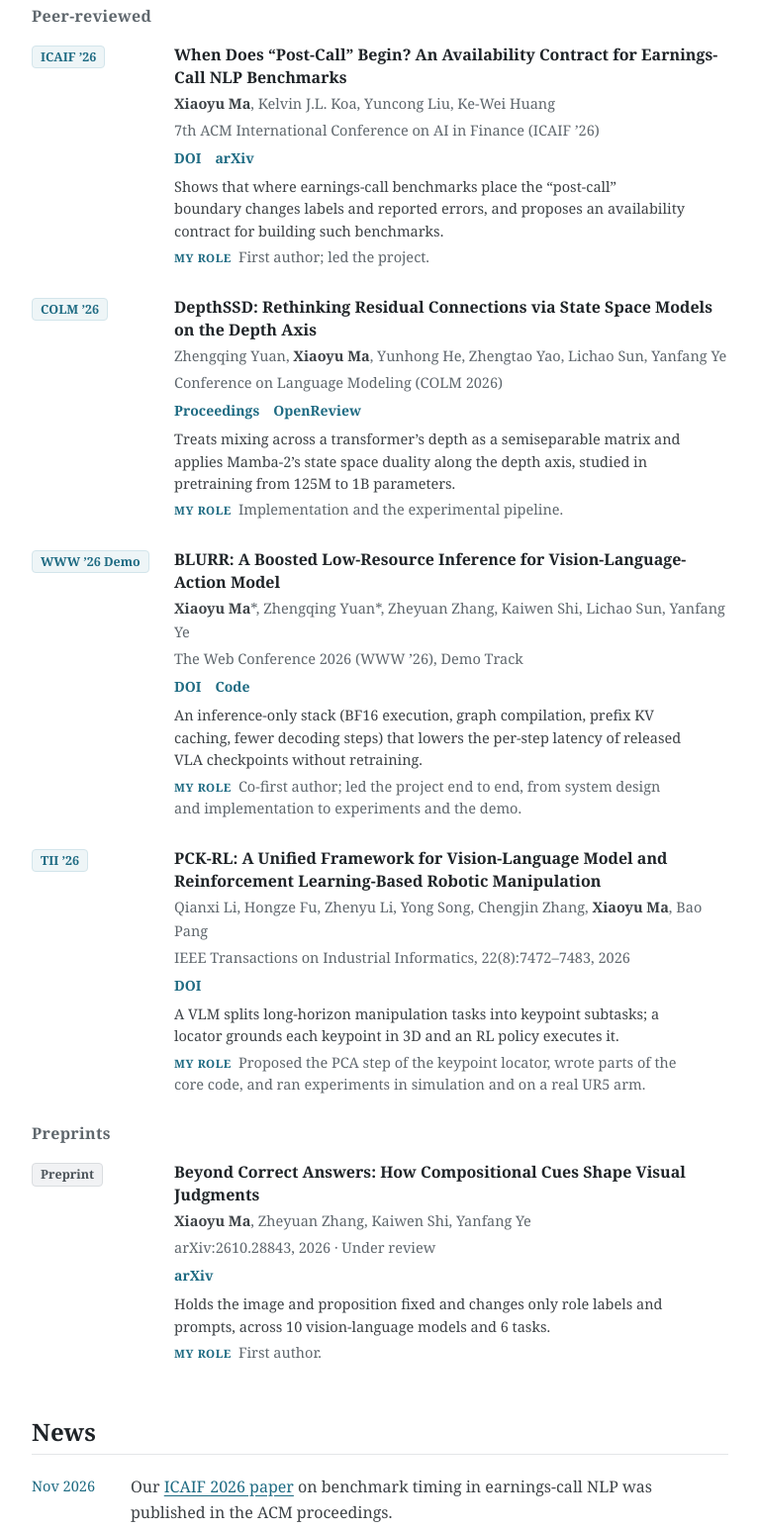
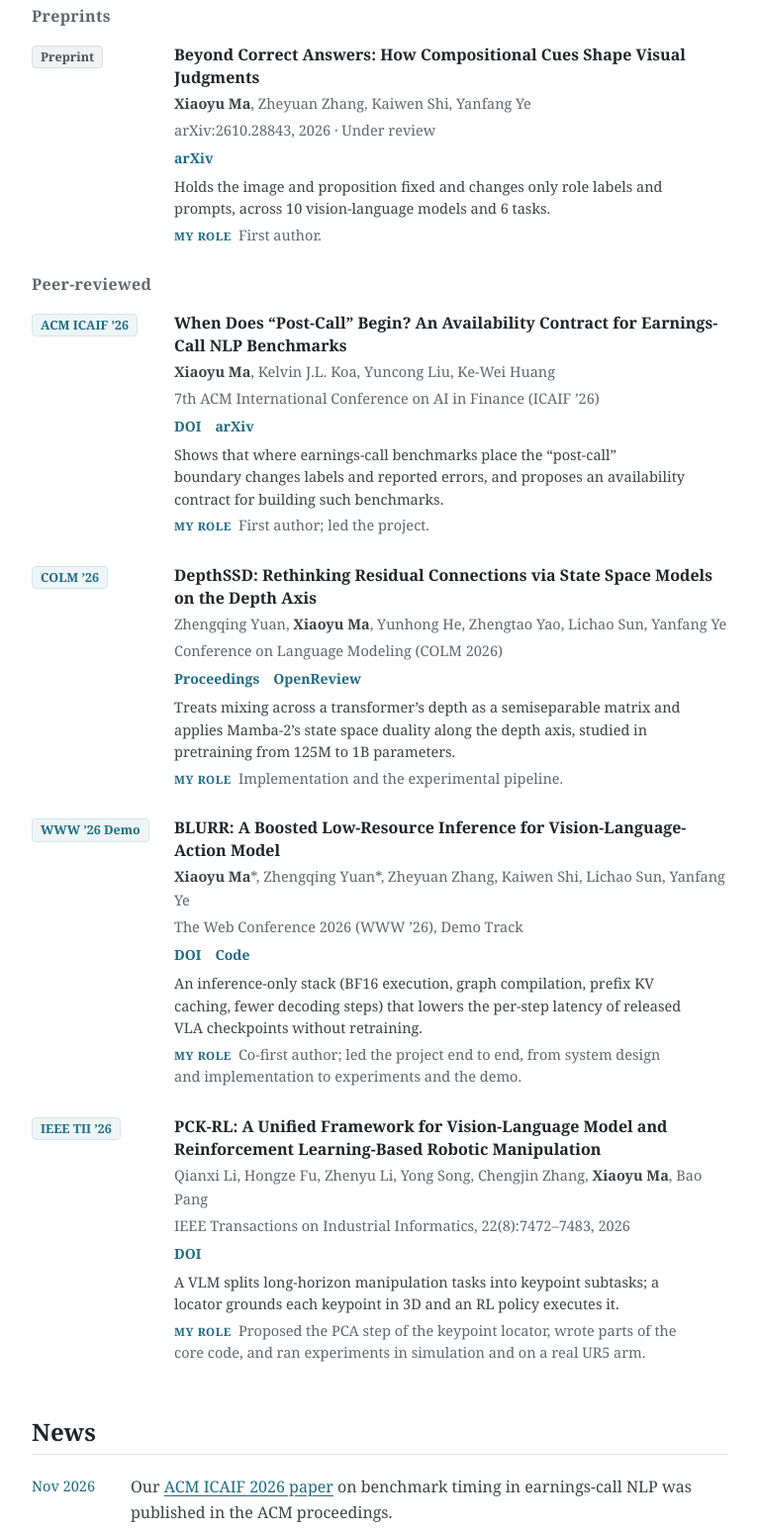
Before and after one commit to Xiaoyu-Ma-Sam/xiaoyu-ma-sam.github.io, a plain HTML site: page index.html in a window 1280 px wide. Shown: the part 725-2270 px from the top of the page at 99% size, without its empty margins (384-1149 px from the left). Drawn offline with Linux system fonts and the light colour scheme.

Commit message:
Preprints first; ACM/IEEE in venue labels

```diff
--- a/index.html
+++ b/index.html
@@ -93,7 +93,7 @@
         <p>I am an M.Sc. student in Digital Financial Technology at the <a href="https://www.nus.edu.sg/">National University of Singapore</a> (School of Computing) and a remote research intern at the <a href="https://www.nd.edu/">University of Notre Dame</a>, advised by <a href="http://yes-lab.org/">Prof. Yanfang (Fanny) Ye</a> and working closely with <a href="https://jasonzhangzy1757.github.io/">Zheyuan Zhang</a>.</p>
         <p>I study the reliability and evaluation of large language models, agents, and multimodal models: when a model&rsquo;s output, or a benchmark&rsquo;s score, can be trusted. I also build efficient model architectures and inference systems. My work so far follows two threads:</p>
         <ul>
-          <li><strong>Reliability and evaluation.</strong> Do vision-language models judge what they see, or the cues in how a question is framed? (<a href="#pub-binding">preprint</a>) When does a benchmark&rsquo;s timing quietly change its results? (<a href="#pub-icaif">ICAIF&nbsp;&rsquo;26</a>)</li>
+          <li><strong>Reliability and evaluation.</strong> Do vision-language models judge what they see, or the cues in how a question is framed? (<a href="#pub-binding">preprint</a>) When does a benchmark&rsquo;s timing quietly change its results? (<a href="#pub-icaif">ACM ICAIF&nbsp;&rsquo;26</a>)</li>
           <li><strong>Efficient architectures and inference.</strong> How can depth-wise mixing in transformers become more expressive while staying efficient? (<a href="#pub-colm">COLM&nbsp;&rsquo;26</a>) Can released vision-language-action models run faster without retraining? (<a href="#pub-blurr">WWW&nbsp;&rsquo;26 Demo</a>)</li>
         </ul>
         <p class="status">I am applying to Ph.D. programs for Fall 2027.</p>
@@ -103,10 +103,25 @@
         <h2>Publications</h2>
         <p class="pub-note">* Equal contribution.</p>
 
+        <h3>Preprints</h3>
+        <ul class="pubs">
+          <li class="pub" id="pub-binding">
+            <span class="venue venue-pre">Preprint</span>
+            <div>
+              <p class="pub-title"><a href="https://arxiv.org/abs/2610.28843">Beyond Correct Answers: How Compositional Cues Shape Visual Judgments</a></p>
+              <p class="pub-authors"><strong>Xiaoyu Ma</strong>, Zheyuan Zhang, Kaiwen Shi, Yanfang Ye</p>
+              <p class="pub-meta">arXiv:2610.28843, 2026 &middot; Under review</p>
+              <p class="pub-links"><a href="https://arxiv.org/abs/2610.28843">arXiv</a></p>
+              <p class="pub-sum">Holds the image and proposition fixed and changes only role labels and prompts, across 10 vision-language models and 6 tasks.</p>
+              <p class="pub-role"><span class="role-label">My role</span>First author.</p>
+            </div>
+          </li>
+        </ul>
+
         <h3>Peer-reviewed</h3>
         <ul class="pubs">
           <li class="pub" id="pub-icaif">
-            <span class="venue">ICAIF &rsquo;26</span>
+            <span class="venue">ACM ICAIF &rsquo;26</span>
             <div>
               <p class="pub-title"><a href="https://doi.org/10.1145/3858063.3858902">When Does &ldquo;Post-Call&rdquo; Begin? An Availability Contract for Earnings-Call NLP Benchmarks</a></p>
               <p class="pub-authors"><strong>Xiaoyu Ma</strong>, Kelvin J.L. Koa, Yuncong Liu, Ke-Wei Huang</p>
@@ -139,7 +154,7 @@
             </div>
           </li>
           <li class="pub" id="pub-tii">
-            <span class="venue">TII &rsquo;26</span>
+            <span class="venue">IEEE TII &rsquo;26</span>
             <div>
               <p class="pub-title"><a href="https://doi.org/10.1109/TII.2026.3686601">PCK-RL: A Unified Framework for Vision-Language Model and Reinforcement Learning-Based Robotic Manipulation</a></p>
               <p class="pub-authors">Qianxi Li, Hongze Fu, Zhenyu Li, Yong Song, Chengjin Zhang, <strong>Xiaoyu Ma</strong>, Bao Pang</p>
@@ -150,27 +165,12 @@
             </div>
           </li>
         </ul>
-
-        <h3>Preprints</h3>
-        <ul class="pubs">
-          <li class="pub" id="pub-binding">
-            <span class="venue venue-pre">Preprint</span>
-            <div>
-              <p class="pub-title"><a href="https://arxiv.org/abs/2610.28843">Beyond Correct Answers: How Compositional Cues Shape Visual Judgments</a></p>
-              <p class="pub-authors"><strong>Xiaoyu Ma</strong>, Zheyuan Zhang, Kaiwen Shi, Yanfang Ye</p>
-              <p class="pub-meta">arXiv:2610.28843, 2026 &middot; Under review</p>
-              <p class="pub-links"><a href="https://arxiv.org/abs/2610.28843">arXiv</a></p>
-              <p class="pub-sum">Holds the image and proposition fixed and changes only role labels and prompts, across 10 vision-language models and 6 tasks.</p>
-              <p class="pub-role"><span class="role-label">My role</span>First author.</p>
-            </div>
-          </li>
-        </ul>
       </section>
 
       <section id="news">
         <h2>News</h2>
         <ul class="news">
-          <li><time datetime="2026-11">Nov 2026</time><span>Our <a href="#pub-icaif">ICAIF 2026 paper</a> on benchmark timing in earnings-call NLP was published in the ACM proceedings.</span></li>
+          <li><time datetime="2026-11">Nov 2026</time><span>Our <a href="#pub-icaif">ACM ICAIF 2026 paper</a> on benchmark timing in earnings-call NLP was published in the ACM proceedings.</span></li>
           <li><time datetime="2026-10">Oct 2026</time><span>Posted the preprint <a href="#pub-binding">Beyond Correct Answers</a> on arXiv.</span></li>
           <li><time datetime="2026-08">Aug 2026</time><span><a href="#pub-tii">PCK-RL</a> was published in IEEE Transactions on Industrial Informatics.</span></li>
           <li><time datetime="2026-07">Jul 2026</time><span><a href="#pub-colm">DepthSSD</a> was accepted to COLM 2026.</span></li>
```
